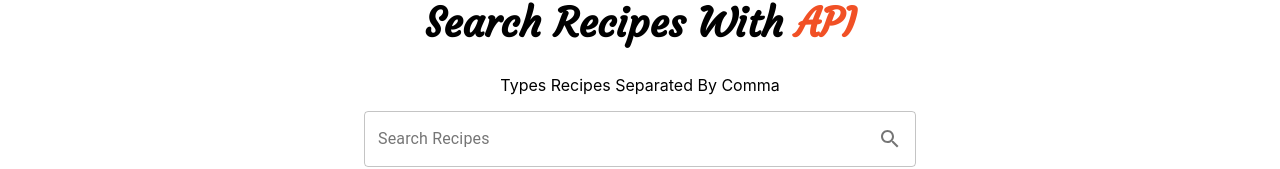
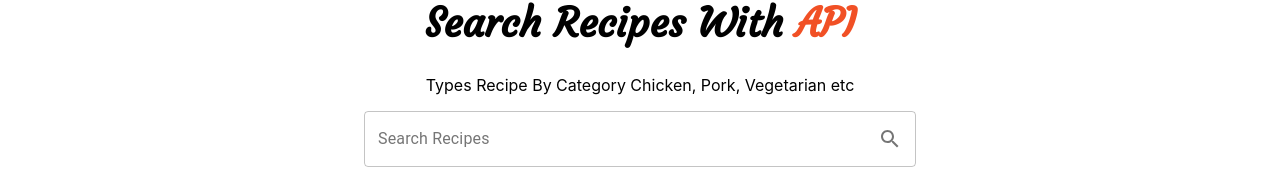
Before and after one commit to ruhel241/recipe-app-react, a React (Create React App) app: page /recipes in a window 1280 px wide. Shown: the part 137-306 px from the top of the page. Built offline with nearby package versions, Linux system fonts and the light colour scheme.

Commit message:
update search page

```diff
--- a/src/components/Search.js
+++ b/src/components/Search.js
@@ -16,7 +16,7 @@ class Search extends Component {
         <Container maxWidth="sm">
           <div className="search" style={{marginTop: 70}}>
             <h1 className="title">Search recipes with <strong>API</strong> </h1>
-            <p className="content">Types Recipes Separated By Comma</p>
+            <p className="content">Types Recipe By Category Chicken, Pork, Vegetarian etc</p>
 
             <FormControl
               variant="outlined"
@@ -27,7 +27,7 @@ class Search extends Component {
                 Search Recipes
               </InputLabel>
               <OutlinedInput
-                placeholder="chicken,onion,carrots"
+                placeholder="Chicken, Pork, Vegetarian"
                 labelWidth={110}
                 value={search}
                 onChange={handleChange}
```
